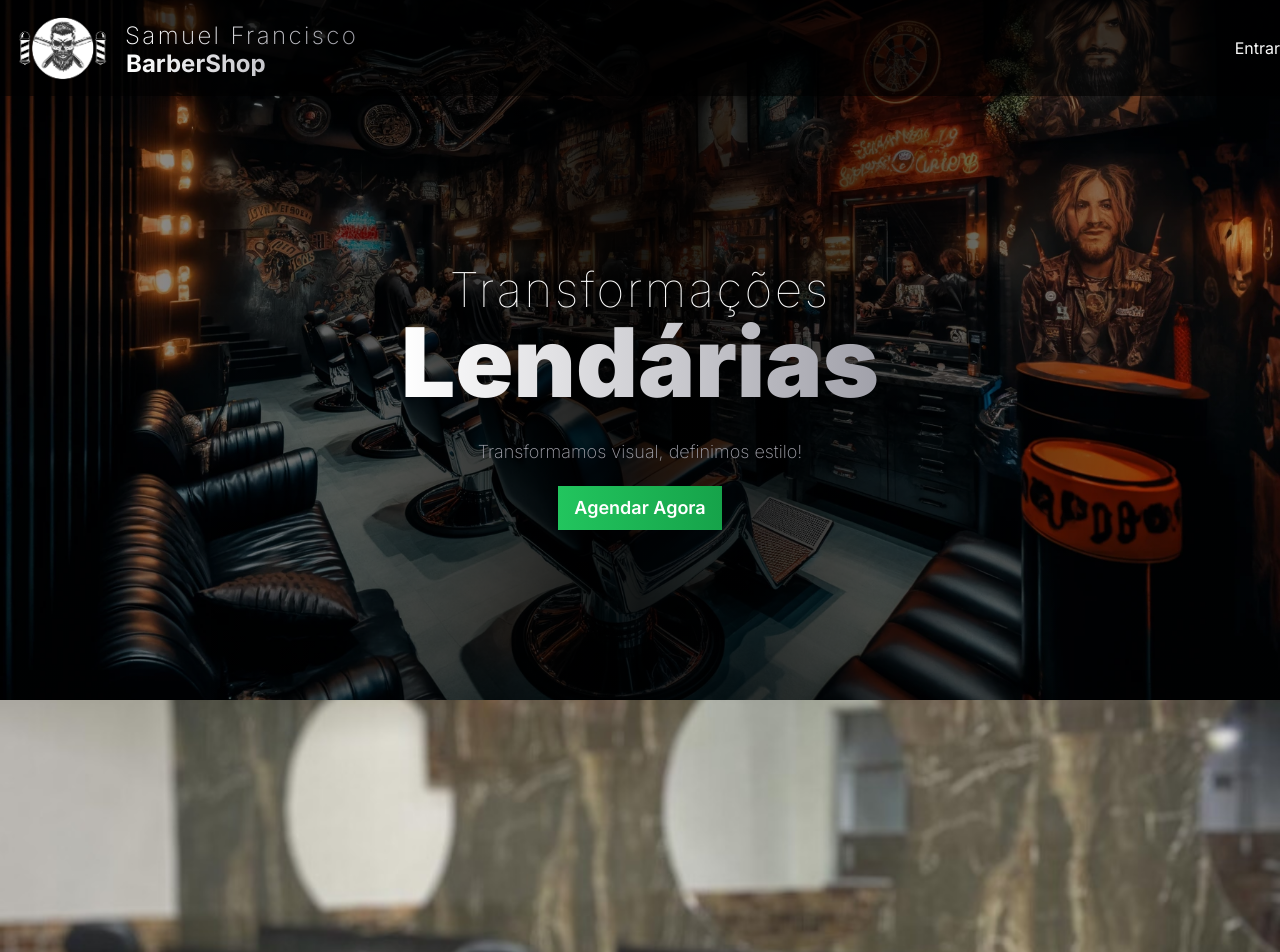
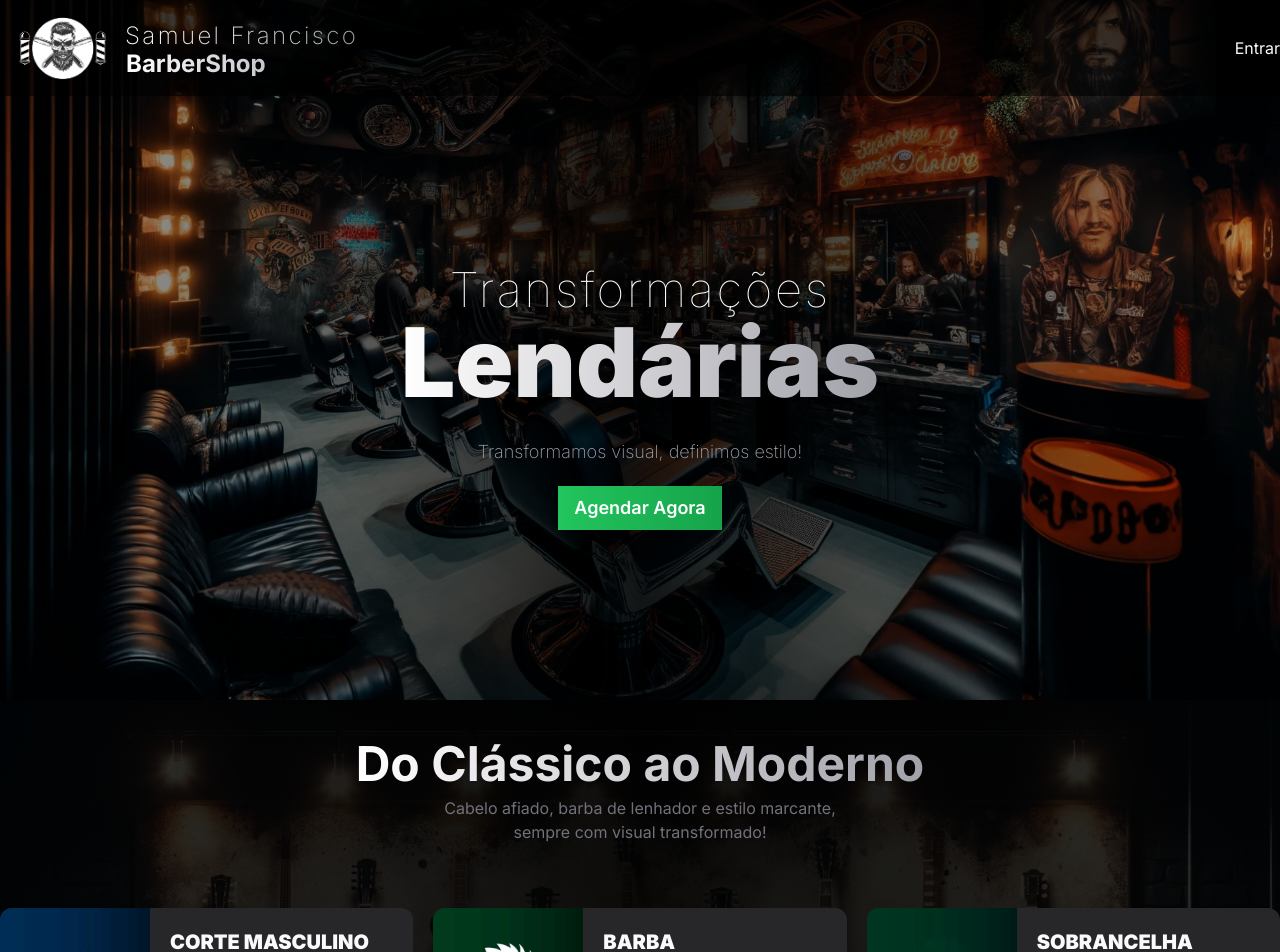
Before and after one commit to jfgallardo/frontend-barbershop, a Next.js app: page / in a window 1280 px wide. Shown: the top 952 px of the page. Built offline with nearby package versions, Linux system fonts and the light colour scheme.

Commit message:
off component

```diff
--- a/src/app/(paginas)/(landing)/page.tsx
+++ b/src/app/(paginas)/(landing)/page.tsx
@@ -13,7 +13,7 @@ export default function Landing() {
   return (
     <div>
       <TituloSlogan />
-      <Advertisement />
+      {/* <Advertisement /> */}
 
       <ContainerComBackground imagem="/banners/servicos.webp">
         <NossosServicos />
```
